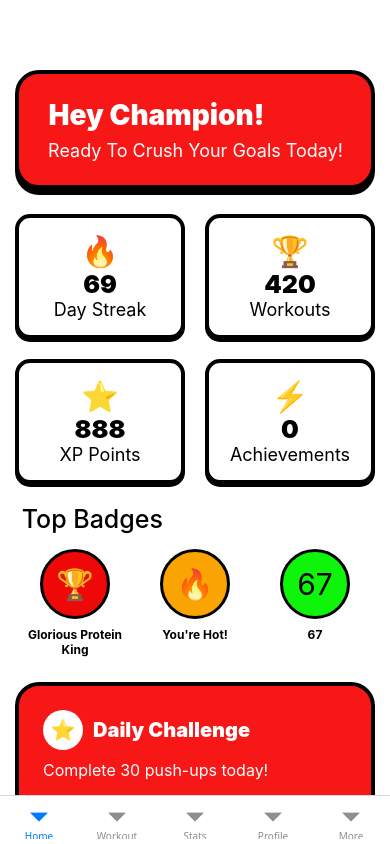
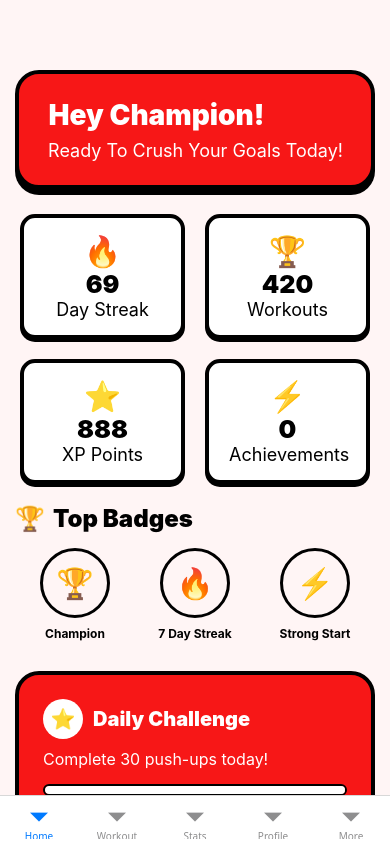
Before and after one commit to Oasis-NEU/s26-group-16, a React Native app: screen /Home in a window 390 px wide. Built offline with nearby package versions, Linux system fonts and the light colour scheme.

Commit message:
May Copy over later

```diff
--- a/App.js
+++ b/App.js
@@ -7,6 +7,7 @@ import TabNavigator from './src/navigation/TabNav'
 // will be called on expo's servers
 export default function App() {
   return (
+    // TODO: login screen -> (user signs up) profile customization -> main nav
     // Container for main navigation (i.e the bottom tab)
     <NavigationContainer>
       <TabNavigator/>
--- a/src/screens/HomeScreen.js
+++ b/src/screens/HomeScreen.js
@@ -1,5 +1,3 @@
-// Home screen (In progress)
-
 import { View, ScrollView, StyleSheet, Text } from 'react-native'
 import HeroCard from '../components/HeroCard'
 import StatCard from '../components/StatCard'
@@ -11,15 +9,10 @@ let workouts = 420;
 let xpPoints = 888;
 let achievements = 0;
 
-//daily challenege
 let challenge = "Complete 30 push-ups today!";
 let current = 69;
 let total = 30;
 
-
-
-// export default allows function to be imported to other files
-// function to display the home screen/page
 export default function HomeScreen() {
     return (
         <ScrollView style={styles.container}>
@@ -29,25 +22,28 @@ export default function HomeScreen() {
             {/* Mini-stats */}
             <View style={styles.grid}>
                 <View style={styles.row}>
-                    <StatCard icon="🔥" value={dayStreak} desc="Day Streak" />
-                    <StatCard icon="🏆" value={workouts} desc="Workouts" />
+                    <StatCard icon="🔥" value={dayStreak} desc="Day Streak" backgroundColor="#F5A623" textColor="#ffffff" />
+                    <StatCard icon="🏆" value={workouts} desc="Workouts" backgroundColor="#D00000" textColor="#ffffff" />
                 </View>
                 <View style={styles.row}>
-                    <StatCard icon="⭐" value={xpPoints} desc="XP Points" />
-                    <StatCard icon="⚡" value={achievements} desc="Achievements" />
+                    <StatCard icon="⭐" value={xpPoints} desc="XP Points" backgroundColor="#ffffff" textColor="#000000" />
+                    <StatCard icon="⚡" value={achievements} desc="Achievements" backgroundColor="#000000" textColor="#ffffff" />
                 </View>
             </View>
 
             {/* Badges */}
-            <Text style={styles.sectionTitle}> Top Badges </Text>
+            <View style={styles.sectionHeader}>
+                <Text style={styles.sectionIcon}>🏆</Text>
+                <Text style={styles.sectionTitle}>Top Badges</Text>
+            </View>
 
             <View style={styles.badgeRow}>
-                <BadgeCard icon="🏆" name="Glorious Protein King" color="#ef0808" />
-                <BadgeCard icon="🔥" name="You're Hot!" color="#faa404" />
-                <BadgeCard icon="67" name="67" color="hsl(119, 91%, 50%)" />
-            </ View>
+                <BadgeCard icon="🏆" name="Champion" />
+                <BadgeCard icon="🔥" name="7 Day Streak" />
+                <BadgeCard icon="⚡" name="Strong Start" />
+            </View>
 
-            {/* Challenges (TODO) */}
+            {/* Daily Challenge */}
             <DailyChallenge
                 challenge={challenge}
                 current={current}
@@ -58,34 +54,42 @@ export default function HomeScreen() {
     )
 }
 
-// styles is class we made to hold different styling for various views
-const styles = StyleSheet.create({ // stylsheet.create better for performance
-    // fields/styles for views
-    // refer to the function above to see how these are used
+const styles = StyleSheet.create({
     container: {
         flex: 1,
-        backgroundColor: '#ffffff',
+        backgroundColor: '#fff5f5',
     },
 
     grid: {
-        marginHorizontal: 5,
+        marginHorizontal: 10,
     },
 
     row: {
         flexDirection: 'row',
     },
 
-    sectionTitle: {
-        fontSize: 25,
-        fontWeight: 500,
+    sectionHeader: {
+        flexDirection: 'row',
+        alignItems: 'center',
+        gap: 8,
         marginLeft: 15,
         marginTop: 10,
         marginBottom: 5,
     },
 
+    sectionIcon: {
+        fontSize: 24,
+    },
+
+    sectionTitle: {
+        fontSize: 24,
+        fontWeight: '900',
+    },
+
     badgeRow: {
         flexDirection: 'row',
         justifyContent: 'center',
-        paddingHorizontal: 10
+        paddingHorizontal: 10,
+        marginBottom: 5,
     }
 })
```
Also changed, not shown: src/style/theme.js (added, +41 -0 lines).
